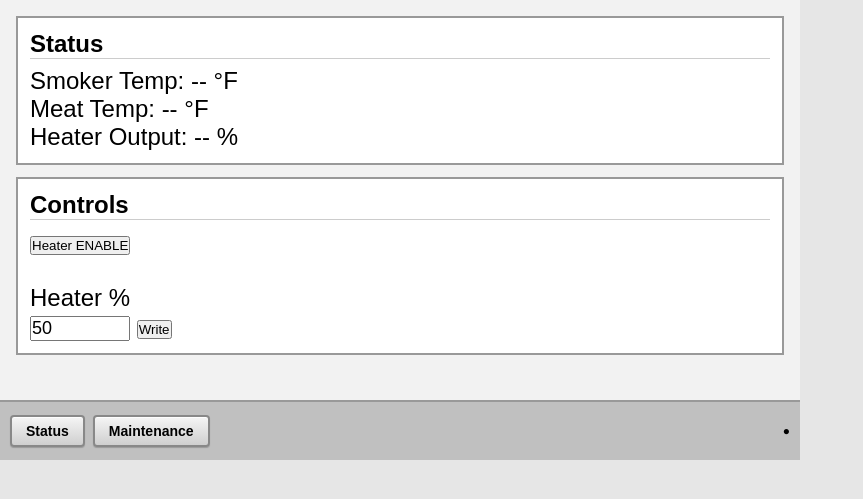
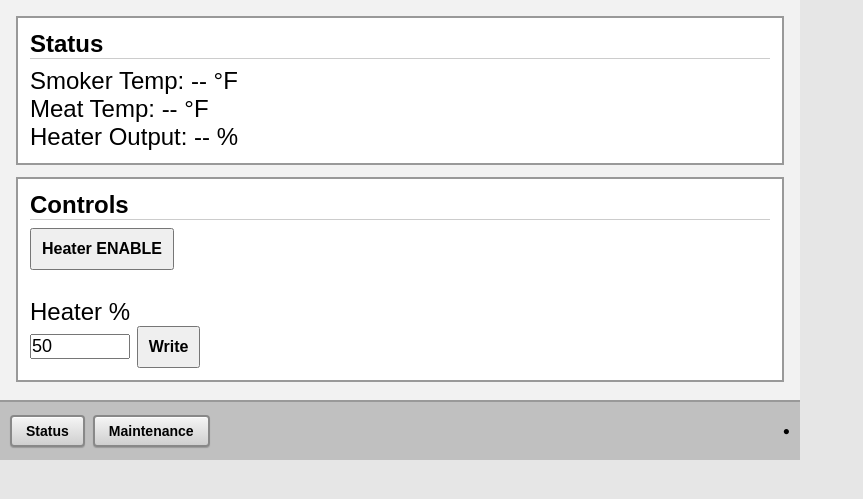
Before and after one commit to ASolchen/RaspiPLC, a Flask app: page / in a window 1280 px wide. Shown: the part 20-519 px from the top of the page, without its empty margins (0-863 px from the left). Run offline with Flask 3, Linux system fonts and the light colour scheme; some libraries are stand-ins or nearby versions.

Commit message:
added hmi button style

```diff
--- a/ui-flask/static/css/local-hmi.css
+++ b/ui-flask/static/css/local-hmi.css
@@ -91,3 +91,13 @@
         margin-left: auto;
         font-weight: bold;
     }
+
+    .hmi-button {
+        padding: 10px;
+        font-size: 16px;
+        font-weight: bold;
+    }
+    .hmi-button:hover {
+        background-color: #ddd;
+        cursor: pointer;
+    }
```
